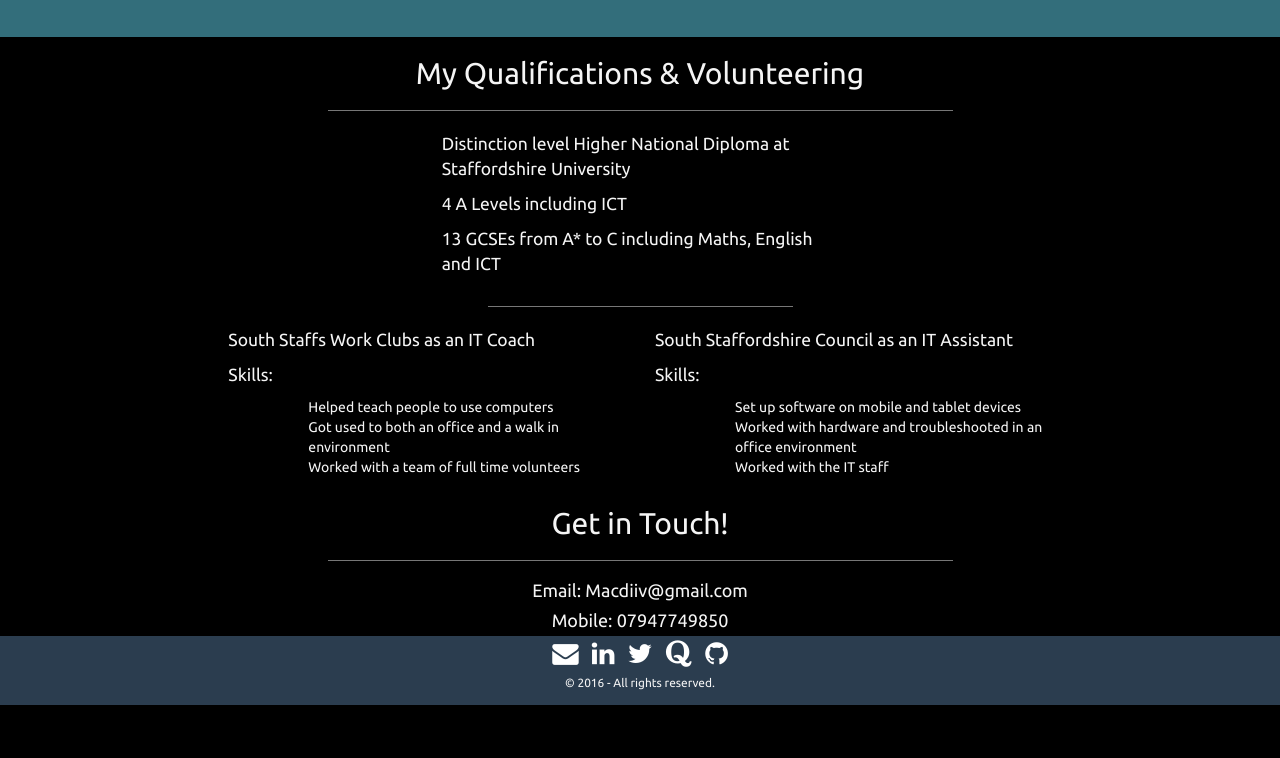
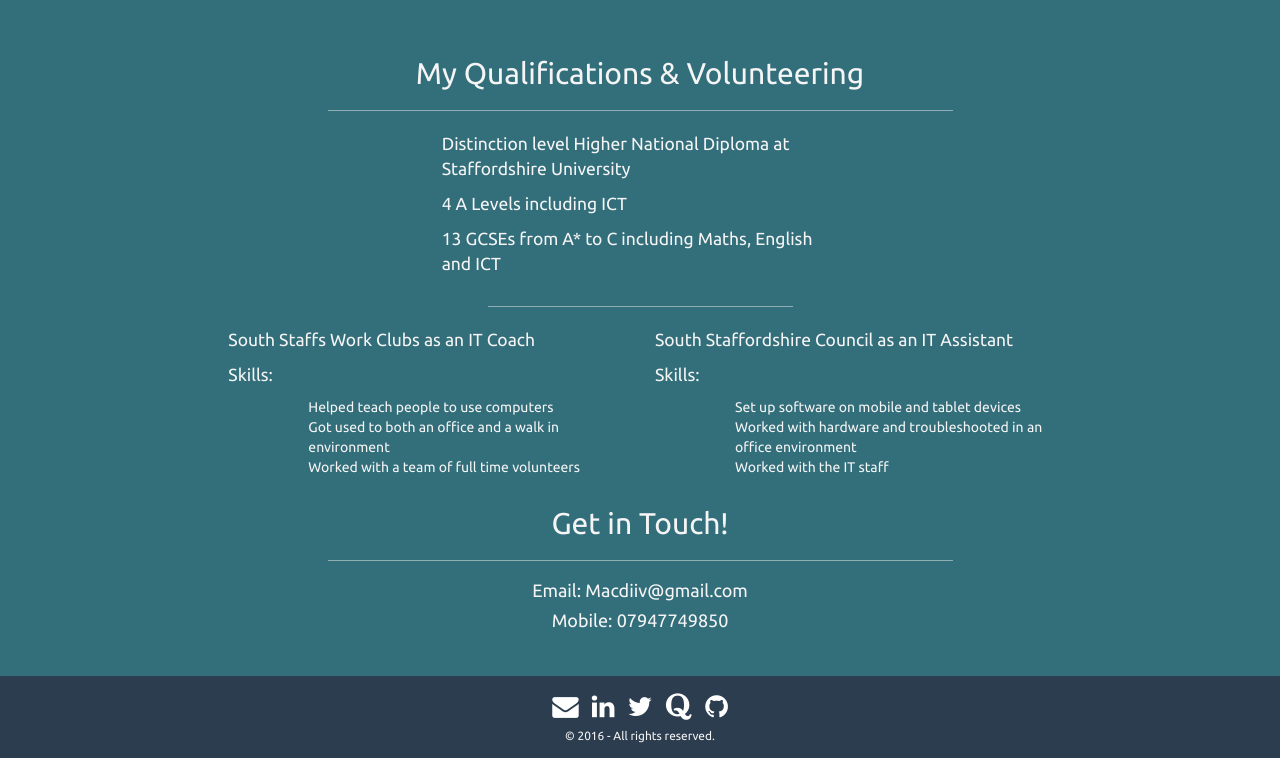
Before and after one commit to DarthLlama/About, a plain HTML site: page index.html in a window 1280 px wide. Shown: the part 2092-2850 px from the top of the page. Before the commit the page ends 2797 px from the top, so only its background shows below. Drawn offline with Linux system fonts and the light colour scheme.

Commit message:
Add files via upload

```diff
--- a/assets/main.css
+++ b/assets/main.css
@@ -11,7 +11,7 @@ nav a, button {
 }
 
 body {
-    background-color: black;
+    background-color: #336E7B;
     color: whitesmoke;
     font-family: 'Ubuntu', sans-serif;
     padding: 0;
@@ -63,6 +63,10 @@ p {
     padding-bottom: 40px;
 }
 
+#Contact {
+    padding-bottom: 40px;
+}
+
 img {
     padding: 10px;
 }
@@ -75,6 +79,7 @@ image-header {
 #Footer {
     background-color: #2B3D4F;
     padding-bottom: 1%;
+    padding-top: 1%;
 }
 
 h4 {
```
